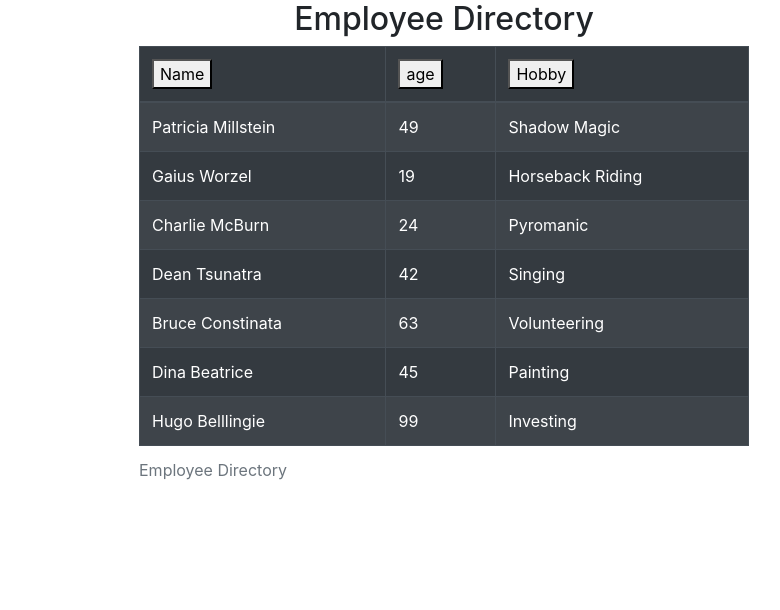
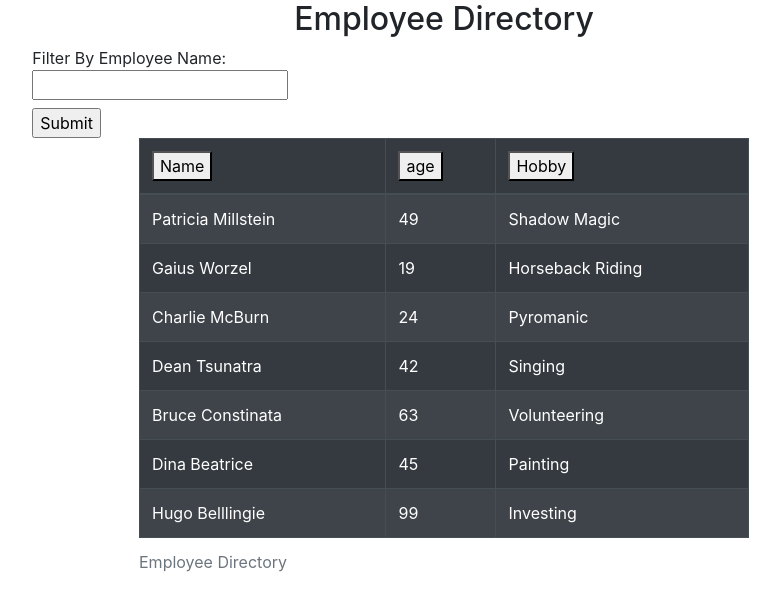
Before and after one commit to xenonth/Employee-Directory, a React (Create React App) app in the folder myfirstreactapp/: page / in a window 1280 px wide. Shown: the top 610 px of the page, without its empty margins (196-976 px from the left). Built offline with nearby package versions, Linux system fonts and the light colour scheme.

Commit message:
input field setup, need to link it to the data somehow

```diff
--- a/myfirstreactapp/src/App.js
+++ b/myfirstreactapp/src/App.js
@@ -5,6 +5,8 @@
 
 //My own components
 import EmployeeTable from "./components/EmployeeTable"
+
+import FilterInput from "./components/FilterInput"
 
 import 'bootstrap/dist/css/bootstrap.min.css';
 
@@ -15,6 +17,14 @@
       <Container fluid>
         <Row className="justify-content-md-center">
           <h2>Employee Directory</h2>
+        </Row>
+
+        <Row>
+          <Col xs lg="2"></Col>
+          <Col xs lg="2">
+            <FilterInput />
+          </Col>
+          <Col></Col>
         </Row>
 
         <Row className="justify-content-md-center">
--- /dev/null
+++ b/myfirstreactapp/src/components/FilterInput.js
@@ -0,0 +1,39 @@
+import React from 'react';
+
+class FilterForm extends React.Component {
+    constructor(props) {
+      super(props);
+      this.state = {value: ''};
+
+      this.handleChange = this.handleChange.bind(this);
+      this.handleSubmit = this.handleSubmit.bind(this);
+    }
+
+    handleChange(event) {
+      this.setState({value: event.target.value});
+    }
+
+    handleSubmit(event) {
+
+      event.preventDefault();
+        if (this.state.value === "Patricia") {
+            alert('A name was submitted: ' + this.state.value);
+        } else if (this.state.value !== "Patricia") {
+            alert('Data not Found!')
+        }
+    }
+
+    render() {
+      return (
+        <form onSubmit={this.handleSubmit}>
+          <label>
+            Filter By Employee Name:
+            <input type="text" value={this.state.value} onChange={this.handleChange} />
+          </label>
+          <input type="submit" value="Submit" />
+        </form>
+      );
+    }
+  }
+
+export default FilterForm
```
Also changed, not shown: myfirstreactapp/src/components/EmployeeTable.js (line endings or trailing spaces), 2 other files (tests, documents, lock files or other folders).
